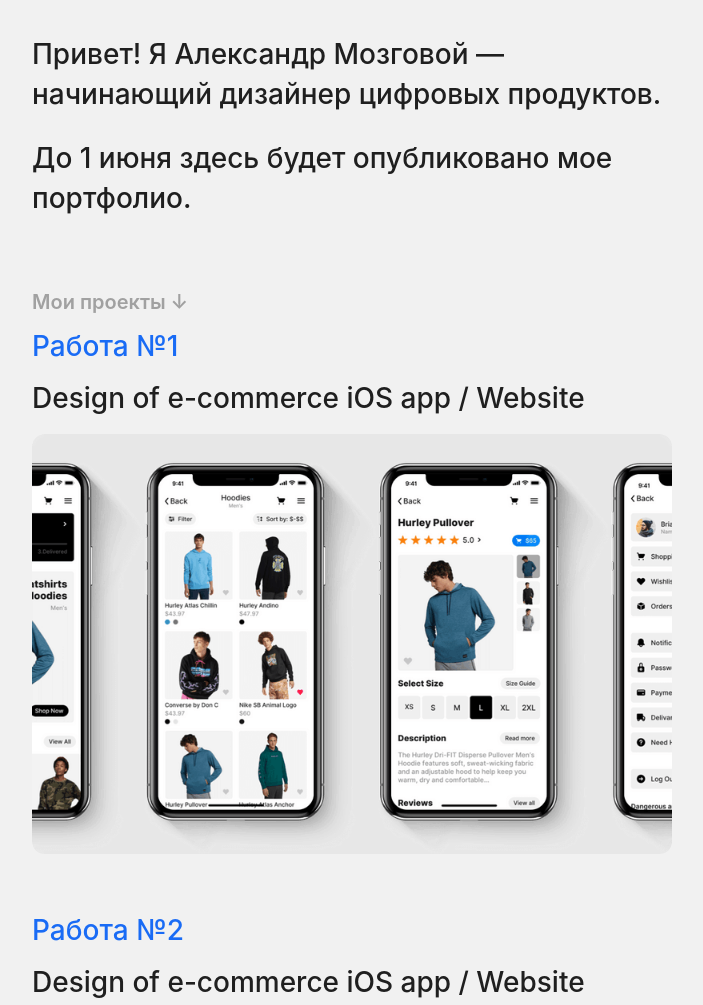
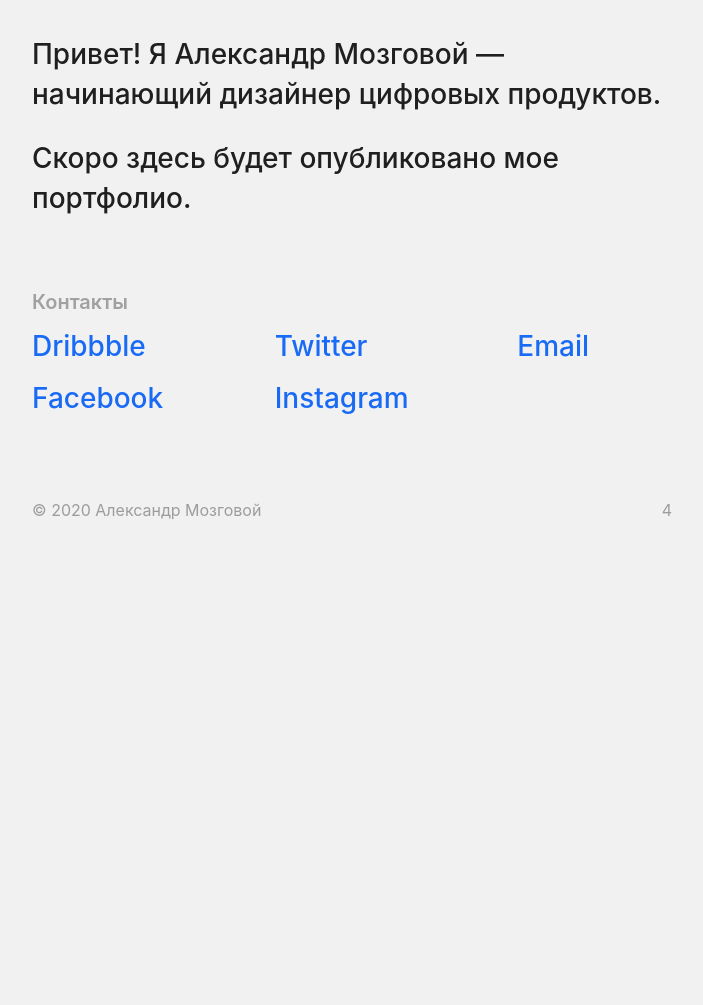
Before and after one commit to amzgy/mozg.nz.github.io, a plain HTML site: page index.html in a window 1280 px wide. Shown: the part 80-1085 px from the top of the page, without its empty margins (288-991 px from the left). After the commit the page ends 800 px from the top, so only its background shows below. Drawn offline with nearby package versions, Linux system fonts and the light colour scheme; a web font is replaced by a local one.

Commit message:
Update index.html
v4 - no portfolio, student wbl

```diff
--- a/index.html
+++ b/index.html
@@ -19,21 +19,7 @@
     <div class="nav-bar"><img src="images/logo.svg" alt="" class="logo"><a href="mailto:mozg@mozg.nz" class="button w-button">✍️ mozg@mozg.nz</a></div>
     <div class="section">
       <p class="paragraph bottom-space">Привет! Я Александр Мозговой — начинающий дизайнер цифровых продуктов.</p>
-      <p class="paragraph hide">До 1 июня здесь будет опубликовано мое портфолио.</p>
-    </div>
-    <div class="section">
-      <h2 class="section-title"> Мои проекты ↓ </h2>
-      <div class="project-container">
-        <a href="https://dribbble.com/2mozg" target="_blank" class="outward-link-block w-inline-block">
-          <h3 class="link">Работа №1</h3></a>
-        <p class="paragraph">Design of e-commerce iOS app / Website</p>
-        <img src="images/store-ui-kit-img.png" srcset="images/store-ui-kit-img-p-500.png 500w, images/store-ui-kit-img-p-800.png 800w, images/store-ui-kit-img.png 1280w" sizes="(max-width: 479px) 93vw, (max-width: 767px) 96vw, 640px" alt="" class="project-image">
-      </div>
-      <div class="project-container last">
-        <a href="https://dribbble.com/2mozg" target="_blank" class="outward-link-block w-inline-block">
-          <h3 class="link">Работа №2</h3></a>
-        <p class="paragraph">Design of e-commerce iOS app / Website</p>
-        <img src="images/cideco-img.png" srcset="images/cideco-img-p-500.png 500w, images/cideco-img-p-800.png 800w, images/cideco-img.png 1280w" sizes="(max-width: 479px) 93vw, (max-width: 767px) 96vw, 640px" alt="" class="project-image"></div>
+      <p class="paragraph hide">Скоро здесь будет опубликовано мое портфолио.</p>
     </div>
     <div class="section">
       <h2 class="section-title"> Контакты </h2>
@@ -57,7 +43,7 @@
       </div>
     </div>
     <div class="footer-container">
-      <div id="w-node-54851a7004a3-17bff971" class="footer-text">1.0</div>
+      <div id="w-node-54851a7004a3-17bff971" class="footer-text">4</div>
       <div id="w-node-3820d2436b8a-17bff971" class="footer-text">© 2020 Александр Мозговой</div>
     </div>
   </div>
```
